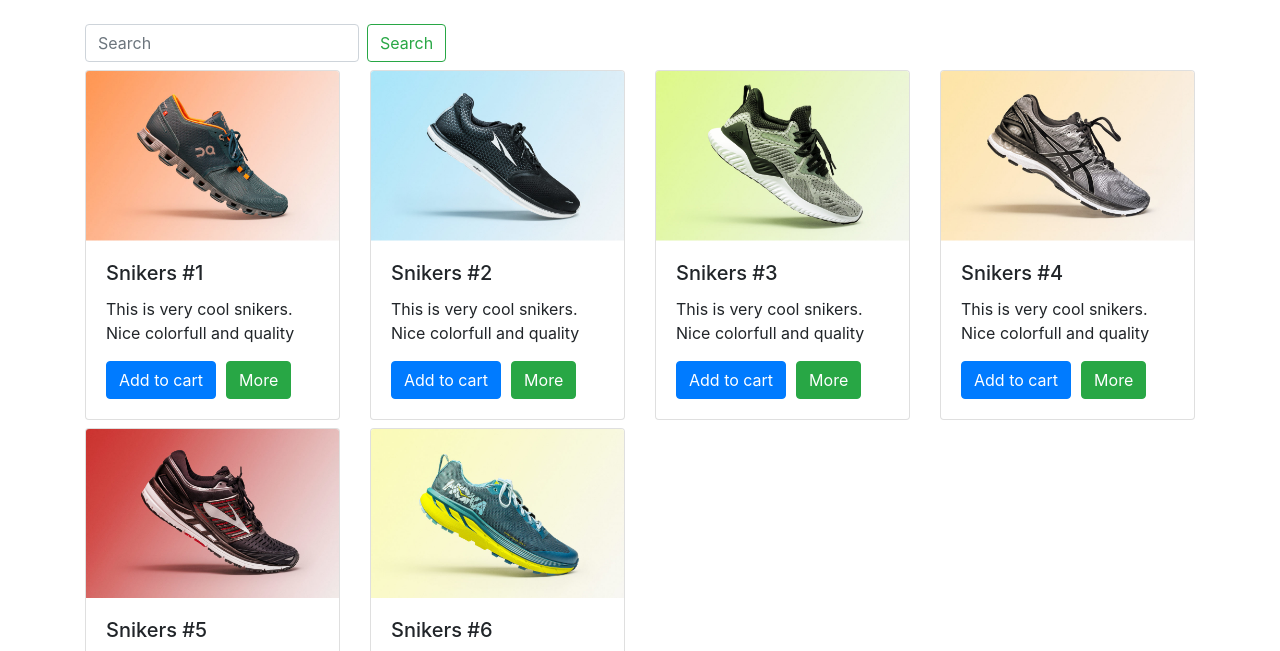
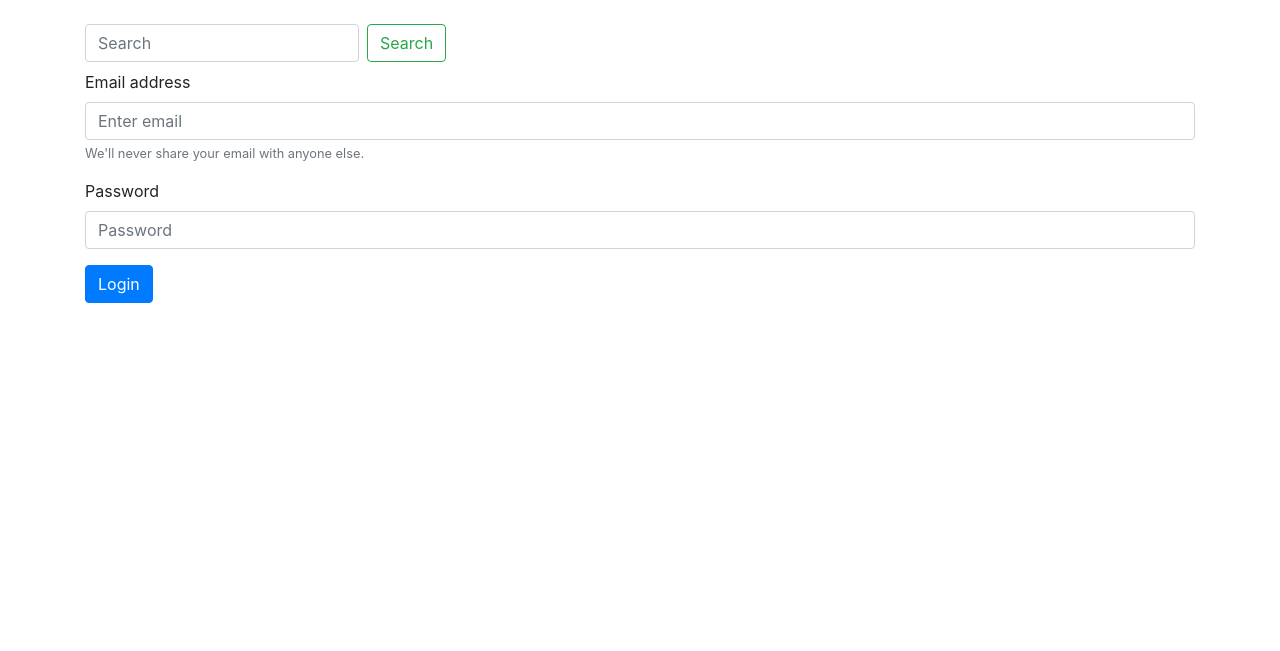
Before and after one commit to zloyleva/e_store_008, a website built with webpack: page dist/index.html in a window 1280 px wide. Shown: the part 128-779 px from the top of the page. Built offline with nearby package versions, Linux system fonts and the light colour scheme.

Commit message:
Add login

```diff
--- a/src/index.js
+++ b/src/index.js
@@ -2,11 +2,17 @@ import {Data} from "./data";
 import {PageData} from "./page_data";
 import {Catalog} from "./catalog";
 import {Pagination} from "./pagination"
+import {Login} from "./login"
 
-const per_page = 6;
+if(localStorage.getItem("isLogin")){
+	const per_page = 6;
 
-const catalog = new Catalog(per_page);
-catalog.renderProducts(Data.setProducts(Data.loadProducts()), PageData.getCurrentPage());
+	const catalog = new Catalog(per_page);
+	catalog.renderProducts(Data.setProducts(Data.loadProducts()), PageData.getCurrentPage());
 
-const pagination = new Pagination(per_page);
-pagination.createPagination(Data.getProducts(), PageData.getCurrentPage());
+	const pagination = new Pagination(per_page);
+	pagination.createPagination(Data.getProducts(), PageData.getCurrentPage());
+}else{
+	const login = new Login();
+	login.createHtmlElement();
+}
--- /dev/null
+++ b/src/login.js
@@ -0,0 +1,41 @@
+import {Builder} from "./builder";
+
+export class Login{
+	constructor(per_page){
+		this.element = document.getElementById("login_container");
+	}
+
+	createHtmlElement(){
+
+		const labelEmail = Builder.createNewElement("label", "Email address", null,[{"name":"for", "value":"exampleInputEmail1"}]);
+		const emailInput = Builder.createNewElement("input", null, "form-control",[
+			{"name":"id", "value":"exampleInputEmail1"},
+			{"name":"placeholder", "value":"Enter email"}
+		]);
+		const small = Builder.createNewElement("small", "We'll never share your email with anyone else.", "form-text text-muted",[{"name":"id", "value":"emailHelp"}]);
+
+		let divEmail = Builder.attachChilderToParent(Builder.createNewElement("div", null, "form-group"), [labelEmail,emailInput,small]);
+
+
+		const labelPass = Builder.createNewElement("label", "Password", null,[{"name":"for", "value":"exampleInputPassword1"}]);
+		const passInput = Builder.createNewElement("input", null, "form-control",[
+			{"name":"id", "value":"exampleInputPassword1"},
+			{"name":"placeholder", "value":"Password"},
+			{"name":"type", "value":"password"},
+		]);
+
+		let divPass = Builder.attachChilderToParent(Builder.createNewElement("div", null, "form-group"), [labelPass,passInput]);
+
+		const button = Builder.createNewElement("button", "Login", "btn btn-primary",[{"name":"type", "value":"submit"}]);
+
+		let form = Builder.attachChilderToParent(Builder.createNewElement("form", null, null, [{"name":"id", "value":"login_form"}]), [divEmail, divPass, button]);
+
+		this.element.appendChild(form);
+
+		document.getElementById("login_form").addEventListener("submit", this.submit, false);
+	}
+
+	submit(){
+		localStorage.setItem("isLogin", true);
+	}
+}
```
Also changed, not shown: dist/app.js, dist/index.html, 1 other file.
